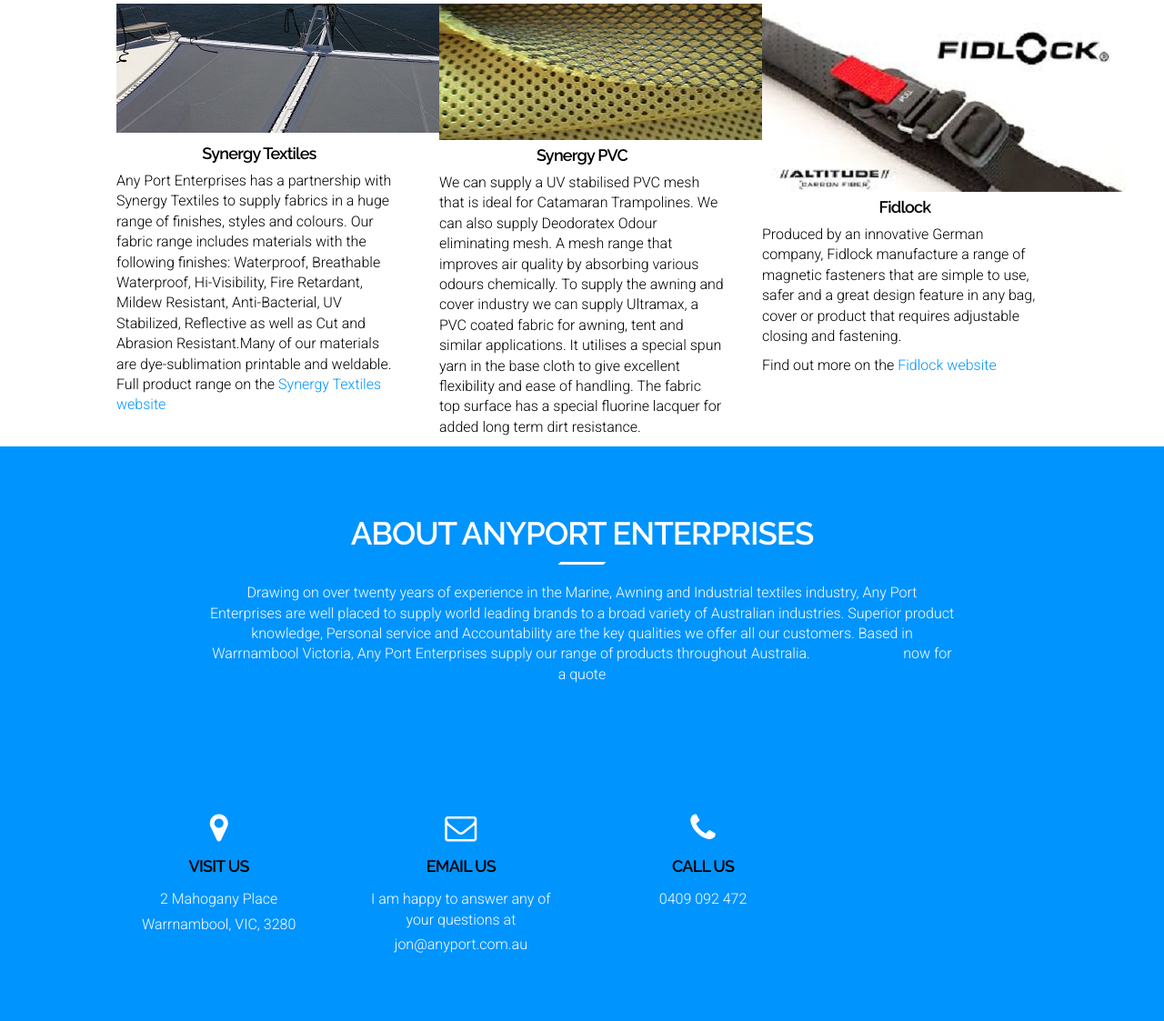
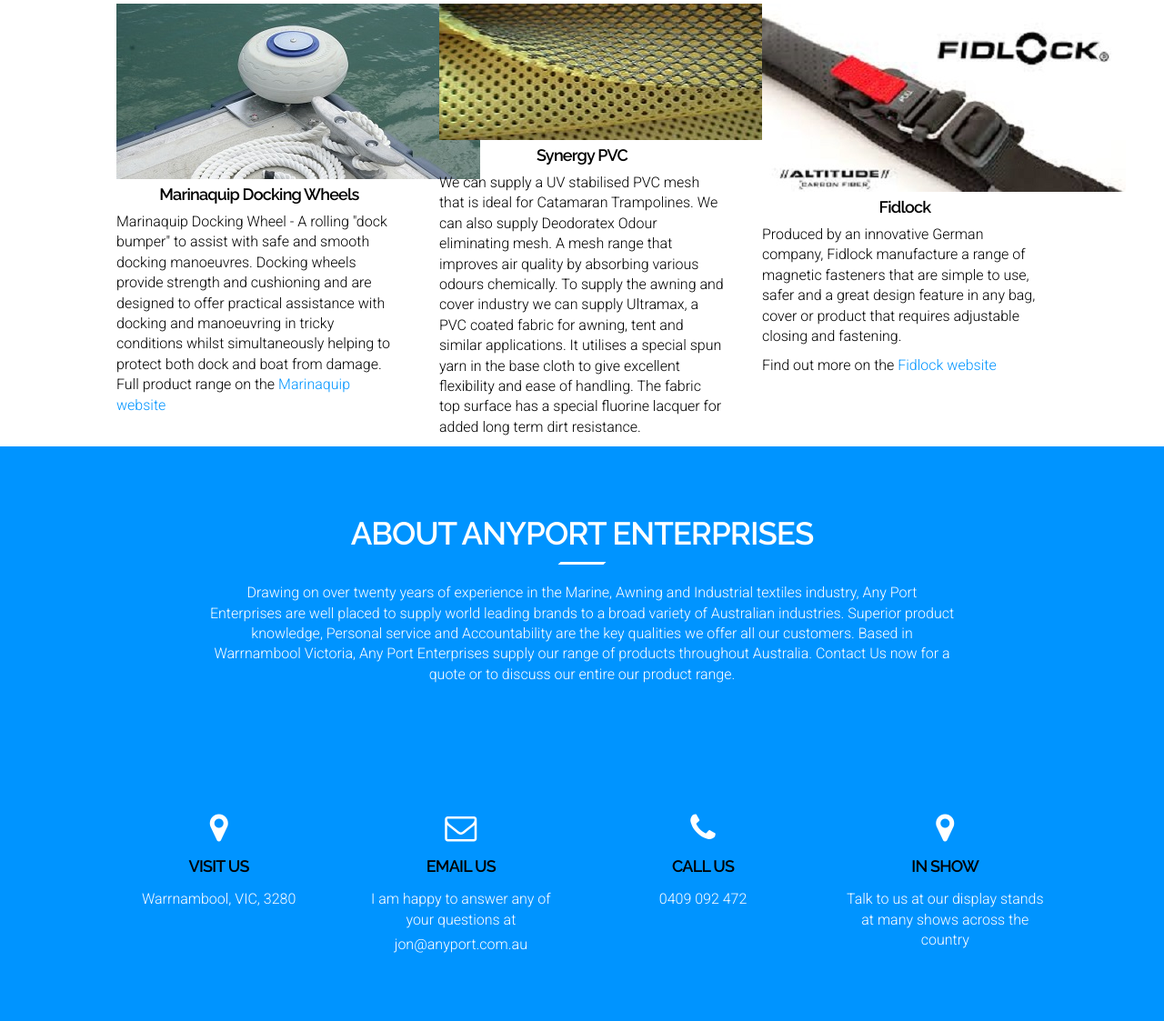
Before and after one commit to ClovertechAU/AnyportNew, a plain HTML site: page index.html in a window 1280 px wide. Shown: the part 1256-2379 px from the top of the page at 91% size. Drawn offline with Linux system fonts and the light colour scheme; some packages are replaced by stand-ins of ours; grey boxes are pictures that could not be loaded.

Commit message:
New standard, revert fixed and cleaned up

```diff
--- a/index.html
+++ b/index.html
@@ -131,14 +131,13 @@
                 </div>
                 <div class="row services-tiles">
                     <div class="four columns item wow animated fadeInLeft" data-wow-delay=".3s">
-                        <div class="synergy"><a href="http://www.synergytextiles.com" target="_blank"><img src="images/synergytextiles.jpg" alt="Synergy Textiles" /></a></div>
+                        <div class="marinaquip"><a href="http://www.marinaquip.com/docking-wheel" target="_blank"><img src="images/CornerDockingWheelFenderRoller.jpg" alt="Marinaquip Docking Wheels" /></a></div>
                         <div class="service-info">
-                            <h4>Synergy Textiles</h4>
+                            <h4>Marinaquip Docking Wheels</h4>
                             <p>
-                                Any Port Enterprises has a partnership with Synergy Textiles to supply fabrics in a huge range of finishes, styles and colours. Our
-                                fabric range includes materials with the following finishes: Waterproof, Breathable Waterproof, Hi-Visibility, Fire Retardant, Mildew
-                                Resistant, Anti-Bacterial, UV Stabilized, Reflective as well as Cut and Abrasion Resistant.Many of our materials are dye-sublimation printable
-                                and weldable. Full product range on the <a href="http://www.synergytextiles.com" target="_blank">Synergy Textiles website</a>
+                                Marinaquip Docking Wheel - A rolling "dock bumper" to assist with safe and smooth docking manoeuvres. Docking wheels provide strength and cushioning and are
+                                designed to offer practical assistance with docking and manoeuvring in tricky conditions whilst simultaneously helping to protect both dock and boat
+                                from damage. Full product range on the <a href="http://www.marinaquip.com" target="_blank">Marinaquip website</a>
                             </p>
 
                         </div>
@@ -182,7 +181,7 @@
                     Any Port Enterprises are well placed to supply world leading brands to a broad variety of Australian industries.
                     Superior product knowledge, Personal service and Accountability are the key qualities we offer all our customers.
                     Based in Warrnambool Victoria, Any Port Enterprises supply our range of products throughout Australia.
-                    <a target="Contact Us Page" href="insert page here">"> Contact Us </a> now for a quote
+                    Contact Us now for a quote or to discuss our entire our product range.
                 </p>
             </div>
 
@@ -194,7 +193,6 @@
                 <div class="three columns wow animated slideInLeft" data-wow-delay=".2s">
                     <i class="fa fa-map-marker" aria-hidden="true"></i>
                     <h4>Visit Us</h4>
-                    <p class="info">2 Mahogany Place</p>
                     <p class="info">Warrnambool, VIC, 3280</p>
                 </div>
                 <div class="three columns wow animated slideInLeft" data-wow-delay=".2s">
@@ -208,7 +206,11 @@
                     <h4>Call Us</h4>
                     <p class="info"><a href="tel:+61409092472">0409 092 472</a></p>
                 </div>
-
+                <div class="three columns wow animated slideInLeft" data-wow-delay=".2s">
+                    <i class="fa fa-map-marker" aria-hidden="true"></i>
+                    <h4>In Show</h4>
+                    <p class="info">Talk to us at our display stands at many shows across the country</p>
+                </div>
 
             </div>
         </section>
```
Also changed, not shown: images/CornerDockingWheelFenderRoller.jpg (added).
